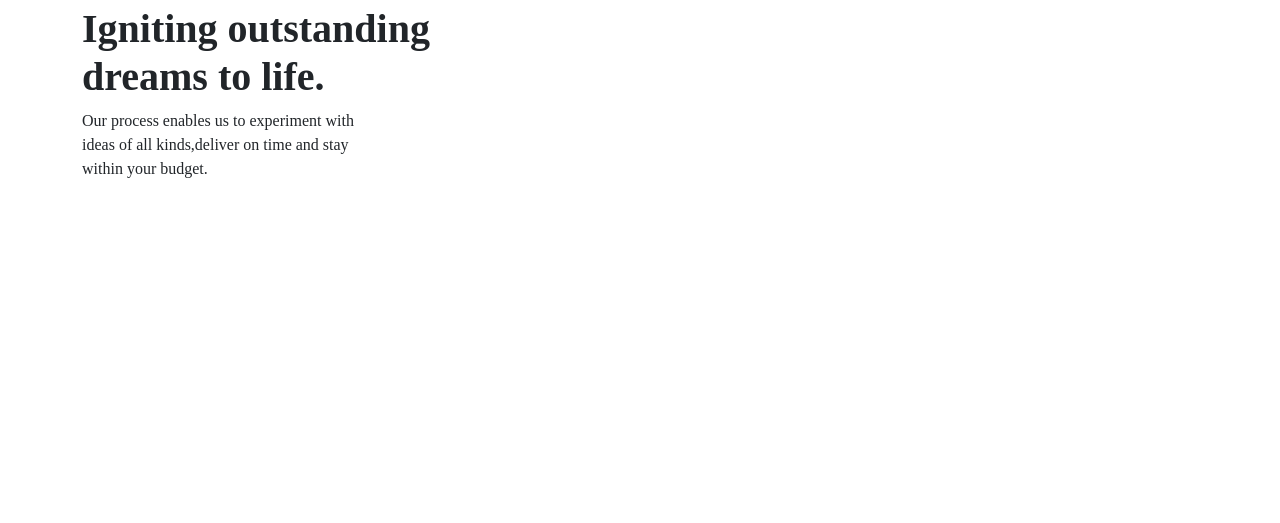
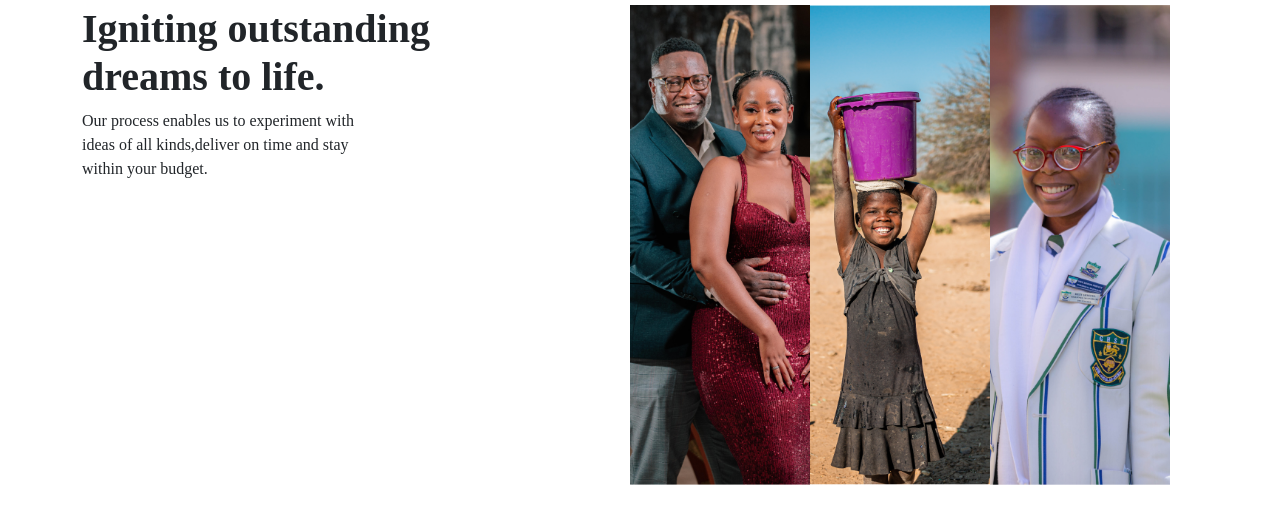
Before and after one commit to siembaX/Tigzozo, a plain HTML site: page index.html in a window 1280 px wide. Shown: the part 73-596 px from the top of the page. Drawn offline with Linux system fonts and the light colour scheme.

Commit message:
grid images

```diff
--- a/css/style.css
+++ b/css/style.css
@@ -31,3 +31,41 @@
 h1{
     font-weight: bold;
 }
+
+/* Here our main code starts */
+
+.image-1{
+width: 180px;
+height: 480px;
+background-image: url(../Images/Rectangle\ 2.png);
+background-position: center;
+background-size: cover;
+}
+
+.image-2{
+    width: 180px;
+    height: 480px;
+    background-image: url(../Images/Rectangle\ 3.png);
+    background-position: center;
+    background-size: cover;
+    }
+
+    .image-3{
+        width: 180px;
+        height: 480px;
+        background-image: url(../Images/Rectangle\ 4.png);
+        background-position: center;
+        background-size: cover;
+        }
+
+        .image-4{
+            width: 180px;
+            height: 480px;
+            background-image: url(../Images/Rectangle\ 5.png);
+            background-position: center;
+            background-size: cover;
+            }
+
+.main-contt{
+    display: flex;
+}
--- a/index.html
+++ b/index.html
@@ -39,7 +39,10 @@
             </nav>
             <!-- Navbar -->
 
-            <div class="container all-text-content">
+            <!-- Div for the Hero Tiles -->
+            <div class="container">
+            <div class="row">
+            <div class="col-lg-4 all-text-content">
                 <h1>Igniting outstanding <br>
                     dreams to life.</h1>
                     <p>Our process enables us to experiment with <br>
@@ -48,6 +51,28 @@
             </div>
 
 
+                <div class="col-lg-2 image-1">
+
+                </div>
+
+                <div class="col-lg-2 image-2">
+
+                </div>
+
+                <div class="col-lg-2 image-3">
+
+                </div>
+
+                <div class="col-lg-2 image-4">
+
+                </div>
+            </div>
+
+                <!-- End of Heo Tiles -->
+
+        </div>
+
+
     </section>
 
 
```
